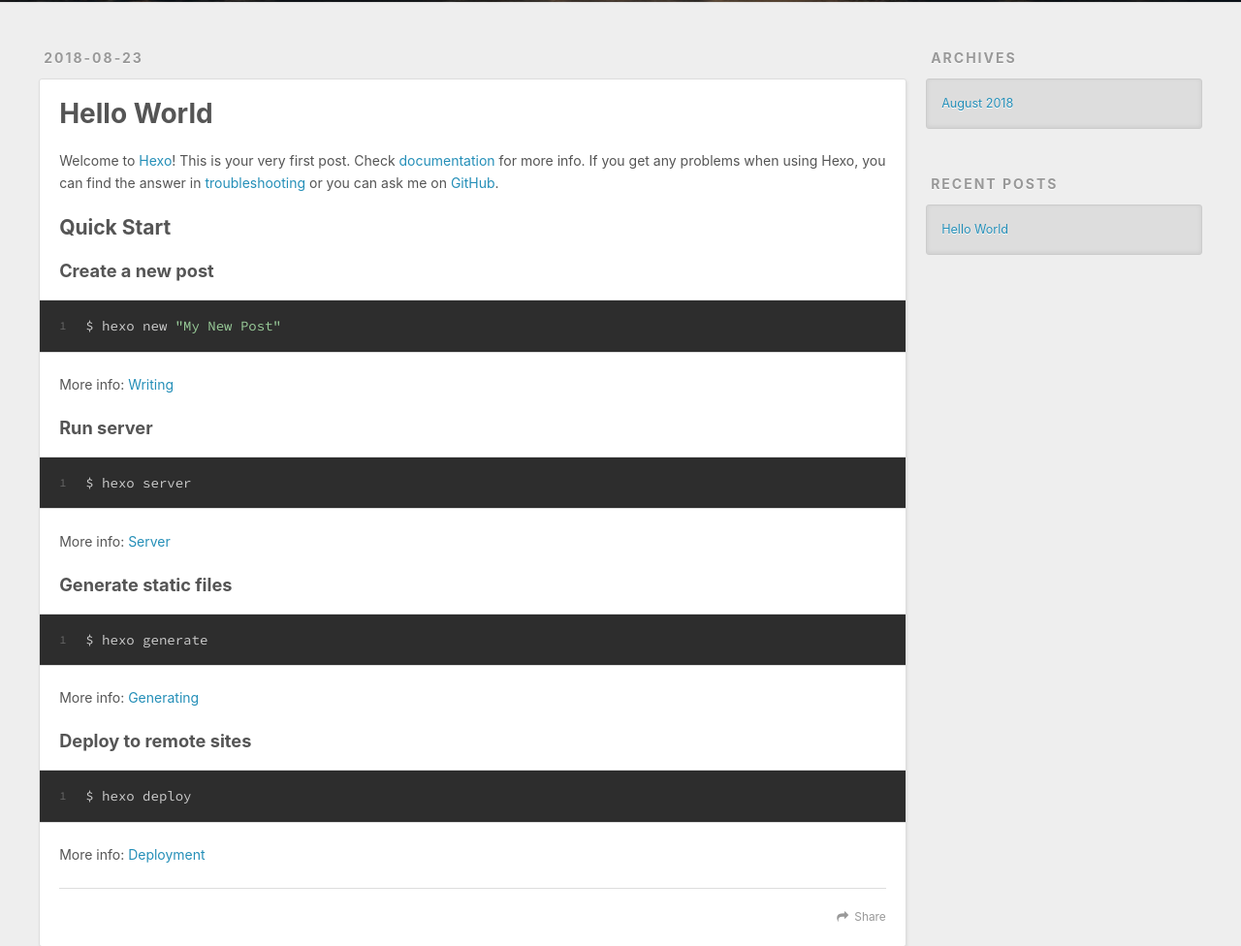
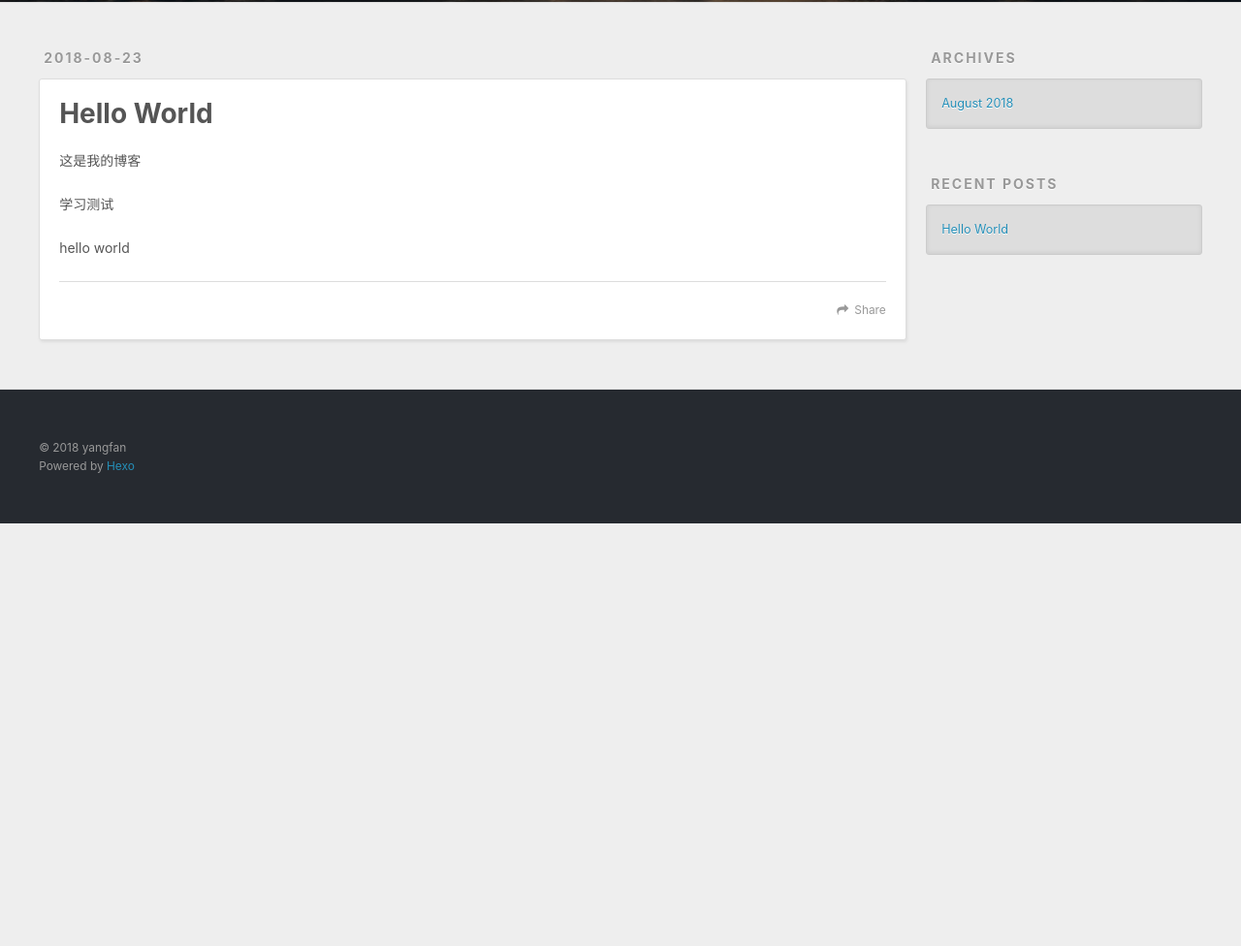
Before and after one commit to yangfan0815/yangfan0815.github.io, a plain HTML site: page index.html in a window 1280 px wide. Shown: the part 298-1274 px from the top of the page at 97% size. After the commit the page ends 838 px from the top, so only its background shows below. Drawn offline with nearby package versions, Linux system fonts and the light colour scheme.

Commit message:
Site updated: 2018-08-23 18:54:01

```diff
--- a/index.html
+++ b/index.html
@@ -65,7 +65,7 @@
     <article id="post-hello-world" class="article article-type-post" itemscope itemprop="blogPost">
   <div class="article-meta">
     <a href="/2018/08/23/hello-world/" class="article-date">
-  <time datetime="2018-08-23T10:36:41.009Z" itemprop="datePublished">2018-08-23</time>
+  <time datetime="2018-08-23T10:50:39.760Z" itemprop="datePublished">2018-08-23</time>
 </a>
 
   </div>
@@ -84,20 +84,14 @@
 
     <div class="article-entry" itemprop="articleBody">
 
-        <p>Welcome to <a href="https://hexo.io/" target="_blank" rel="noopener">Hexo</a>! This is your very first post. Check <a href="https://hexo.io/docs/" target="_blank" rel="noopener">documentation</a> for more info. If you get any problems when using Hexo, you can find the answer in <a href="https://hexo.io/docs/troubleshooting.html" target="_blank" rel="noopener">troubleshooting</a> or you can ask me on <a href="https://github.com/hexojs/hexo/issues" target="_blank" rel="noopener">GitHub</a>.</p>
-<h2 id="Quick-Start"><a href="#Quick-Start" class="headerlink" title="Quick Start"></a>Quick Start</h2><h3 id="Create-a-new-post"><a href="#Create-a-new-post" class="headerlink" title="Create a new post"></a>Create a new post</h3><figure class="highlight bash"><table><tr><td class="gutter"><pre><span class="line">1</span><br></pre></td><td class="code"><pre><span class="line">$ hexo new <span class="string">"My New Post"</span></span><br></pre></td></tr></table></figure>
-<p>More info: <a href="https://hexo.io/docs/writing.html" target="_blank" rel="noopener">Writing</a></p>
-<h3 id="Run-server"><a href="#Run-server" class="headerlink" title="Run server"></a>Run server</h3><figure class="highlight bash"><table><tr><td class="gutter"><pre><span class="line">1</span><br></pre></td><td class="code"><pre><span class="line">$ hexo server</span><br></pre></td></tr></table></figure>
-<p>More info: <a href="https://hexo.io/docs/server.html" target="_blank" rel="noopener">Server</a></p>
-<h3 id="Generate-static-files"><a href="#Generate-static-files" class="headerlink" title="Generate static files"></a>Generate static files</h3><figure class="highlight bash"><table><tr><td class="gutter"><pre><span class="line">1</span><br></pre></td><td class="code"><pre><span class="line">$ hexo generate</span><br></pre></td></tr></table></figure>
-<p>More info: <a href="https://hexo.io/docs/generating.html" target="_blank" rel="noopener">Generating</a></p>
-<h3 id="Deploy-to-remote-sites"><a href="#Deploy-to-remote-sites" class="headerlink" title="Deploy to remote sites"></a>Deploy to remote sites</h3><figure class="highlight bash"><table><tr><td class="gutter"><pre><span class="line">1</span><br></pre></td><td class="code"><pre><span class="line">$ hexo deploy</span><br></pre></td></tr></table></figure>
-<p>More info: <a href="https://hexo.io/docs/deployment.html" target="_blank" rel="noopener">Deployment</a></p>
+        <p>这是我的博客 </p>
+<p>学习测试</p>
+<p>hello world</p>
 
 
     </div>
     <footer class="article-footer">
-      <a data-url="https://yangfan0815.github.io/2018/08/23/hello-world/" data-id="cjl6g0gbb0000gpjxoeg19e1o" class="article-share-link">Share</a>
+      <a data-url="https://yangfan0815.github.io/2018/08/23/hello-world/" data-id="cjl6g8zh40000kmjxpcvvd3e7" class="article-share-link">Share</a>
 
 
     </footer>
```
Also changed, not shown: 2018/08/23/hello-world/index.html (+9 -15 lines), archives/2018/08/index.html (+1 -1 lines), archives/2018/index.html (+1 -1 lines), archives/index.html (+1 -1 lines).
